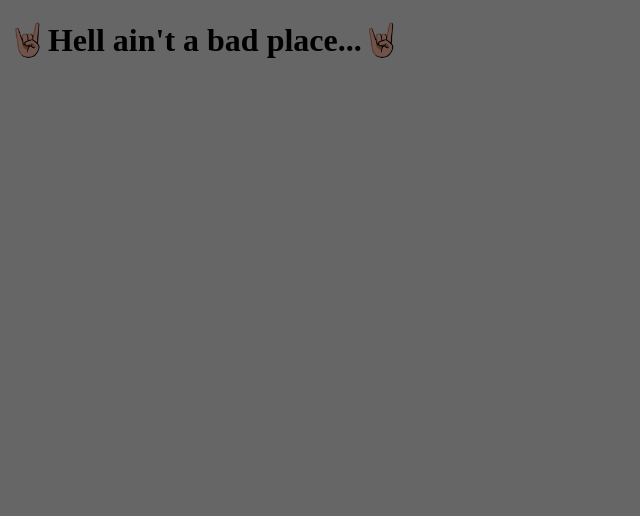
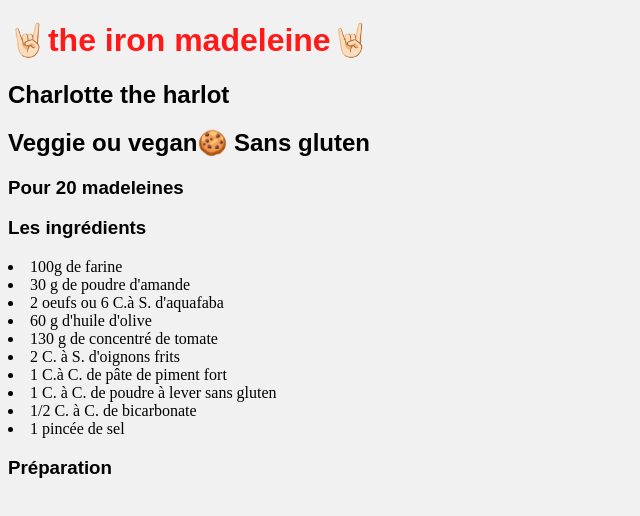
Before and after one commit to MarieLATASTE/The_ccok_o_metal, a plain HTML site: page index.html in a window 1280 px wide. Shown: the whole page, without its empty margins (0-640 px from the left). Drawn offline with Linux system fonts and the light colour scheme; a web font is replaced by a local one.

Commit message:
recette suite

```diff
--- a/index.html
+++ b/index.html
@@ -7,6 +7,24 @@
 	<link rel="stylesheet" type="text/css" href="style.css">
 </head>
 <body>
-	<h1>🤘🏿Hell ain't a bad place...🤘🏿</h1>
+	<h1>🤘🏻the iron madeleine🤘🏻</h1>
+	<h2>Charlotte the harlot</h2>
+	<h2>Veggie ou vegan🍪 Sans gluten</h2>
+	<h3>Pour 20 madeleines</h3>
+	<h3>Les ingrédients</h3>
+	<lu>
+		<li>100g de farine</li>
+		<li>30 g de poudre d'amande</li>
+		<li>2 oeufs ou 6 C.à S. d'aquafaba</li>
+		<li>60 g d'huile d'olive</li>
+		<li>130 g de concentré de tomate</li>
+		<li>2 C. à S. d'oignons frits</li>
+		<li>1 C.à C. de pâte de piment fort</li>
+		<li>1 C. à C. de poudre à lever sans gluten</li>
+		<li>1/2 C. à C. de bicarbonate</li>
+		<li>1 pincée de sel</li>
+	</lu>
+
+	<h3>Préparation</h3>
 </body>
 </html>
--- a/style.css
+++ b/style.css
@@ -1,3 +1,14 @@
+@import url(https://fr.allfont.net/allfont.css?fonts=iron-maiden);
+@import url(https://fr.allfont.net/allfont.css?fonts=poultrygeist);
+
 body{
-	background:#666666;
+	background:#f1f1f1;
 }
+h1{
+	  font-family: 'Iron Maiden', arial;
+	  color: #ff1919;
+}
+h2, h3{
+	  font-family: 'Poultrygeist', arial;
+
+}
```
Also changed, not shown: 1846.ttf (added).
